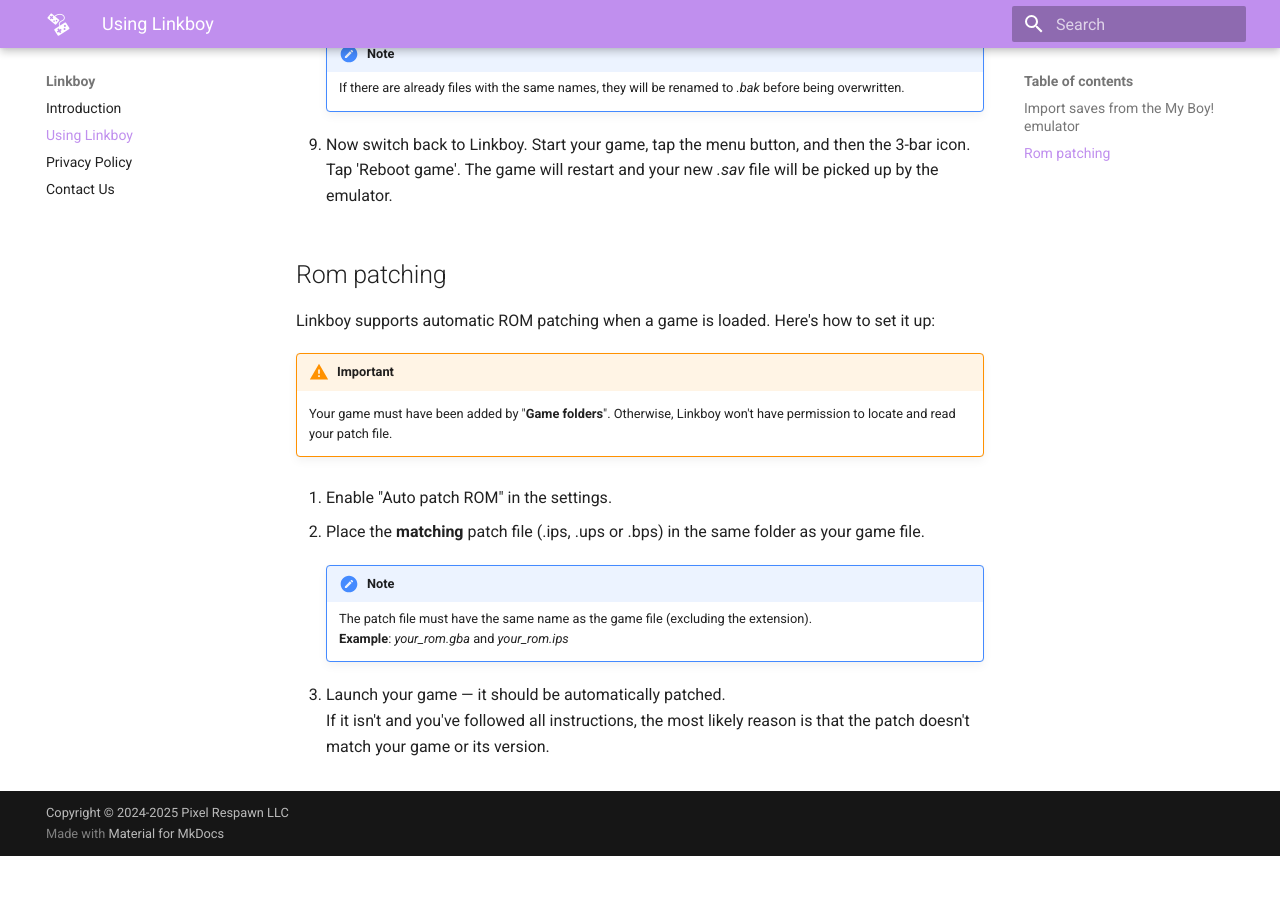
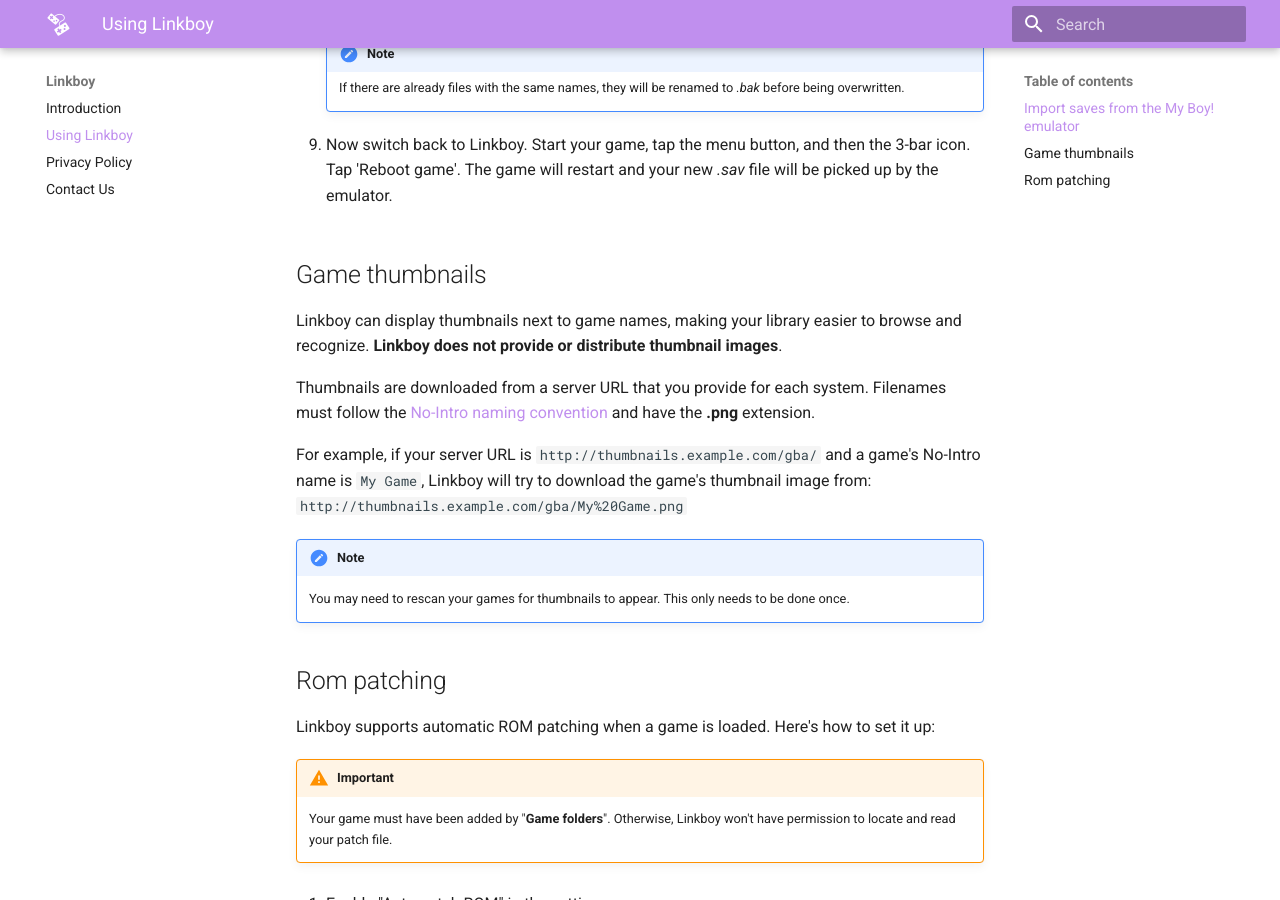
Before and after one commit to yalnie/pixelrespawn.github.io, an MkDocs documentation site: the page built from docs/using-linkboy.md, in a window 1280 px wide and 900 px high, scrolled down 1083 px. Built offline with MkDocs 1.6.1 and Material for MkDocs 9.7.7, drawn with Linux system fonts in a browser that asks for light colours; before the commit the page ends 1939 px from its top, so only the background shows below that.

Commit message:
Add "Game thumbnails"

```diff
--- a/docs/using-linkboy.md
+++ b/docs/using-linkboy.md
@@ -38,6 +38,19 @@
 9. Now switch back to Linkboy. Start your game, tap the menu button, and then the 3-bar icon. Tap 'Reboot game'. The game will restart and your new _.sav_ file will be picked up by the emulator.
 
 
+## Game thumbnails { #game-thumbnails }
+
+Linkboy can display thumbnails next to game names, making your library easier to browse and recognize. **Linkboy does not provide or distribute thumbnail images**.
+
+Thumbnails are downloaded from a server URL that you provide for each system. Filenames must follow the [No-Intro naming convention](https://wiki.no-intro.org/index.php?title=Naming_Convention) and have the **.png** extension.
+
+For example, if your server URL is `http://thumbnails.example.com/gba/` and a game's No-Intro name is `My Game`, Linkboy will try to download the game's thumbnail image from:
+`http://thumbnails.example.com/gba/My%20Game.png`
+
+!!! note
+    You may need to rescan your games for thumbnails to appear. This only needs to be done once.
+
+
 ## Rom patching { #rom-patching }
 
 Linkboy supports automatic ROM patching when a game is loaded. Here's how to set it up:
```
